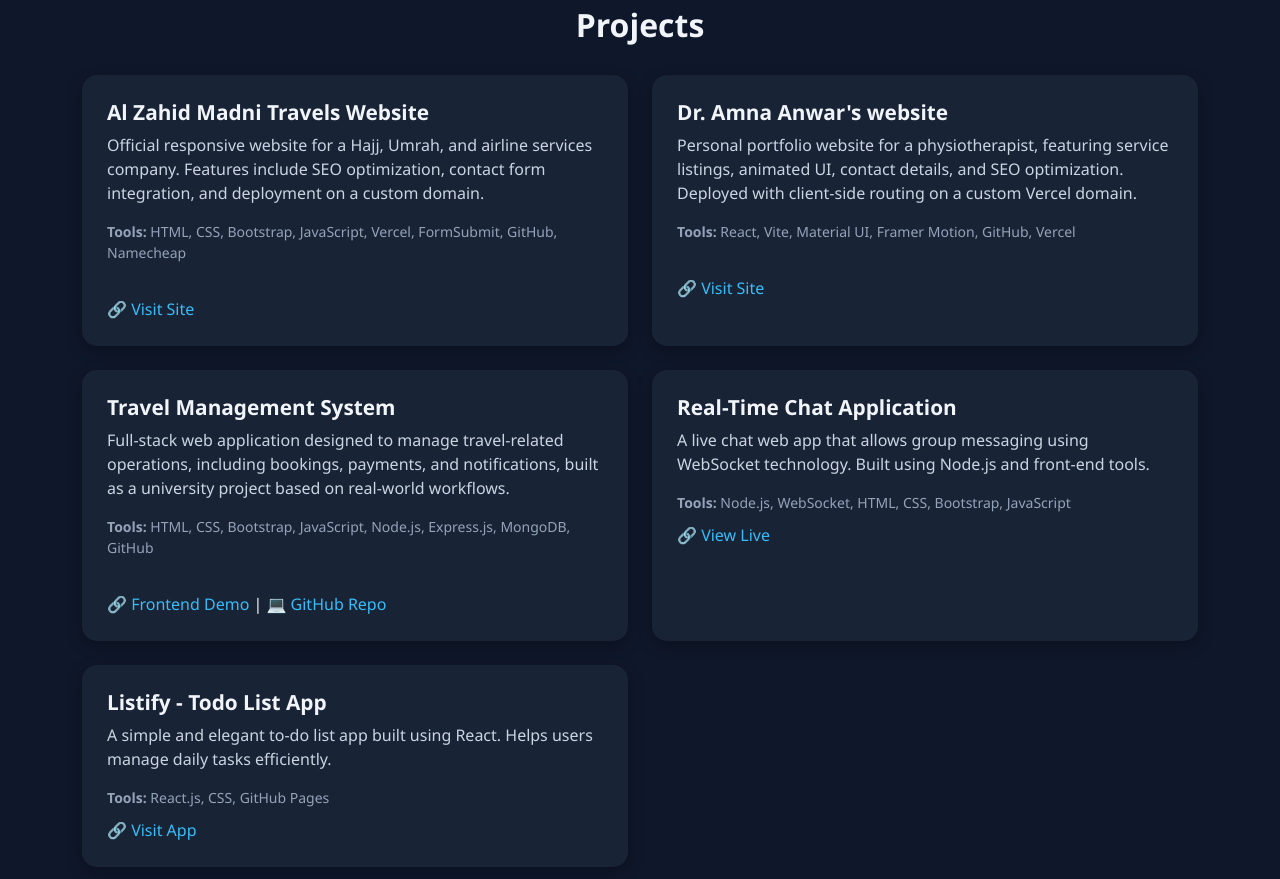
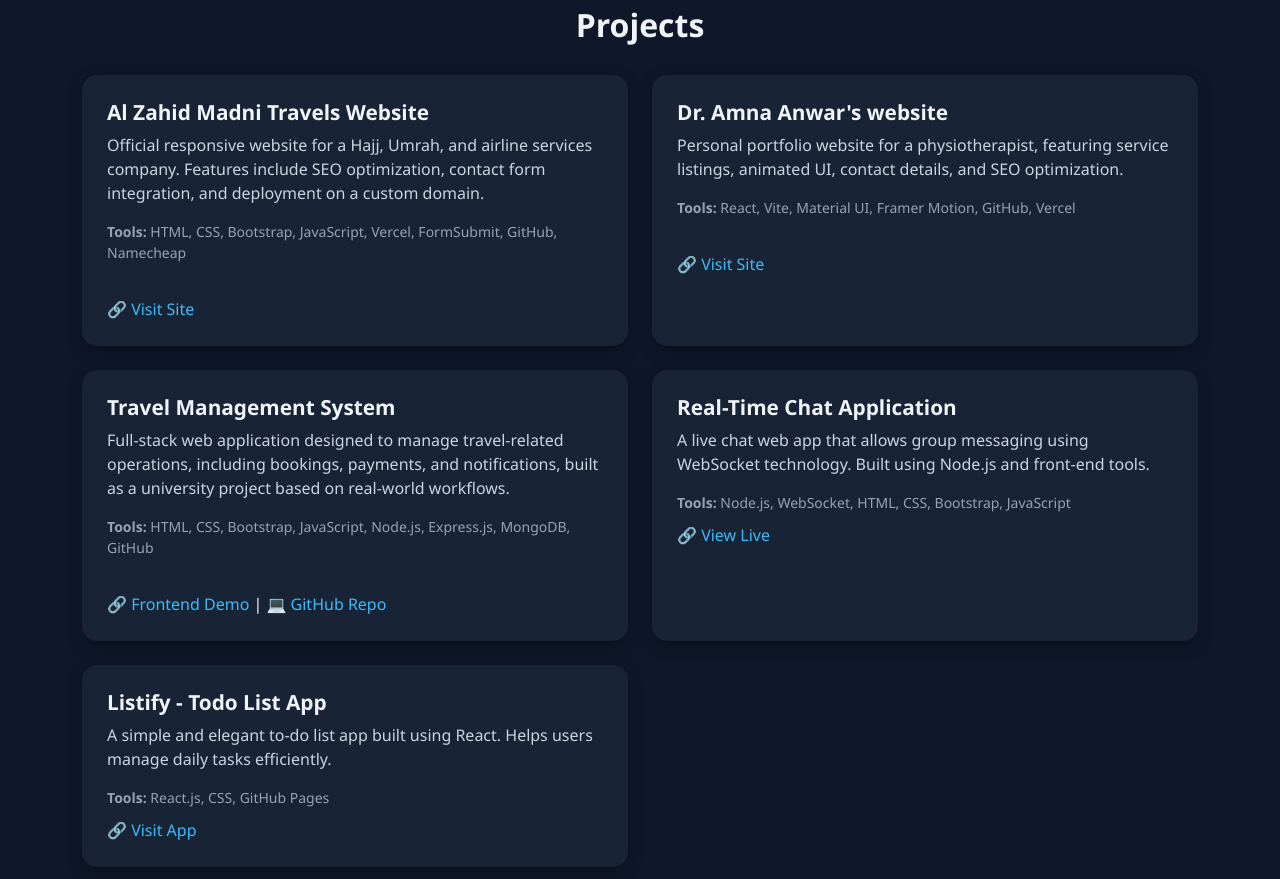
Before and after one commit to usmananwar12/portfolio, a plain HTML site: page index.html in a window 1280 px wide. Shown: the part 1940-2819 px from the top of the page. Drawn offline with nearby package versions, Linux system fonts and the light colour scheme.

Commit message:
correction

```diff
--- a/index.html
+++ b/index.html
@@ -261,7 +261,7 @@
         <div class="project-card h-100">
           <h5>Dr. Amna Anwar's website</h5>
           <p>Personal portfolio website for a physiotherapist, featuring service listings, animated UI, contact details,
-            and SEO optimization. Deployed with client-side routing on a custom Vercel domain.</p>
+            and SEO optimization.</p>
           <small><strong>Tools:</strong> React, Vite, Material UI, Framer Motion, GitHub, Vercel</small><br>
           <a href="https://dr-amna-anwar.vercel.app" target="_blank">🔗 Visit Site</a>
         </div>
```
